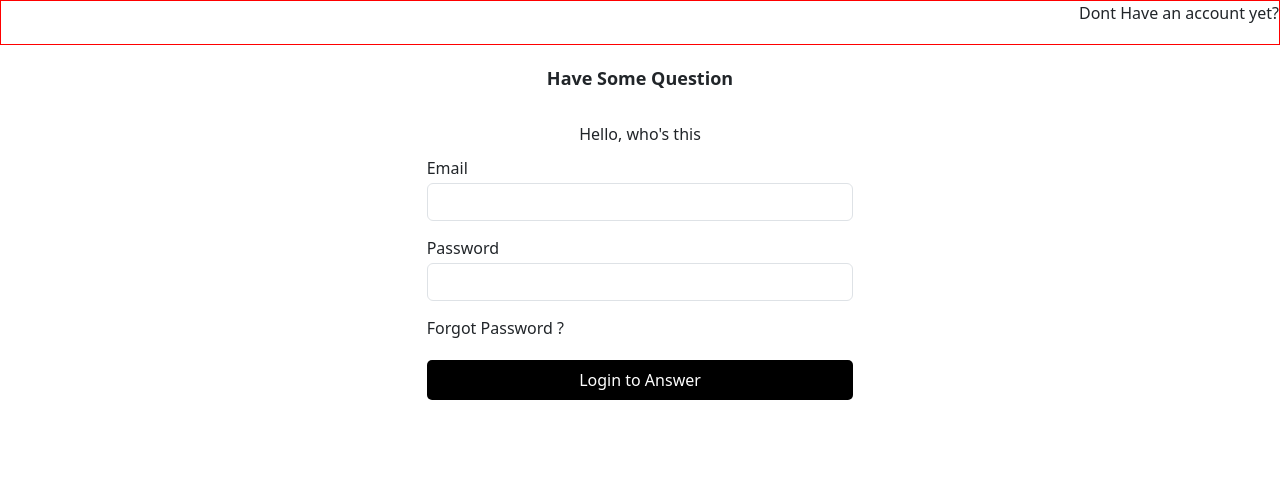
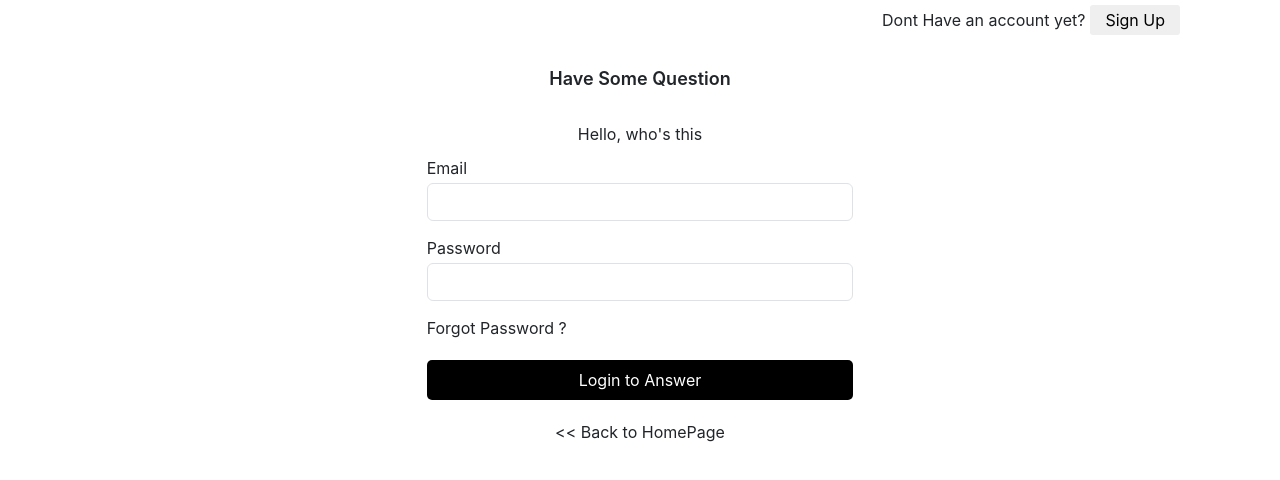
Before and after one commit to Hieu003/Test, a React (Create React App) app: page /login in a window 1280 px wide. Shown: the top 480 px of the page. Built offline with nearby package versions, Linux system fonts and the light colour scheme.

Commit message:
login api

```diff
--- a/src/Components/Auth/Login.js
+++ b/src/Components/Auth/Login.js
@@ -1,18 +1,31 @@
 import { useState } from "react"
 import ".//Login.scss"
+import { Navigate, useNavigate } from "react-router-dom"
+import { postLogin } from "../Service/apiService"
+import { toast } from "react-toastify"
 
 const Login = (props) => {
     const [email, setEmail] = useState("")
     const [password, setPassword] = useState("")
 
+    const navigate = useNavigate();
+    const handleSubmitLogin = async () => {
 
-    const handleSubmitLogin = () => {
-        alert("login")
+        let res = await postLogin(email, password)
+        if (res.data && res.data.EC === 0) {
+            toast.success(res.data.EM)
+            navigate("/")
+        }
+        if (res.data && res.data.EC !== 0) {
+            toast.error(res.data.EM)
+
+        }
     }
     return (
         <div className="login-container">
             <div className="login-header ">
-                Dont Have an account yet?
+                <span>Dont Have an account yet?</span>
+                <button className="btn-signup">Sign Up</button>
             </div>
             <div className="login-title col-4 mx-auto">
                 Have Some Question
@@ -44,7 +57,12 @@ const Login = (props) => {
                     <button className="btn-submit" onClick={() => handleSubmitLogin()}>
                         Login to Answer
                     </button>
+
                 </div>
+                <div className="text-center">
+                    <span className="back" onClick={() => navigate('/')}> &#60;&#60; Back to HomePage</span>
+                </div>
+
             </div>
 
         </div>
--- a/src/Components/Auth/Login.scss
+++ b/src/Components/Auth/Login.scss
@@ -1,8 +1,19 @@
 .login-container {
     .login-header {
+        .btn-signup {
+            padding: 3px 15px;
+            border: none;
+            margin-left: 5px;
+            border-radius: 3px;
+
+            &:hover {
+                background-color: white;
+            }
+        }
+
         height: 45px;
         text-align: right;
-        border: 1px solid red;
+        padding: 5px 100px 0 100px
     }
 
     .login-title {
@@ -29,7 +40,7 @@
         margin-top: 3px;
     }
 
-    button {
+    .btn-submit {
         width: 100%;
         height: 40px;
         border: none;
@@ -38,4 +49,8 @@
         color: white;
         background: black;
     }
+
+    .back {
+        cursor: pointer;
+    }
 }
--- a/src/Components/Service/apiService.js
+++ b/src/Components/Service/apiService.js
@@ -34,4 +34,8 @@ const getUserWithPaginate = (page, limit) => {
     return axios.get(`api/v1/participant?page=${page}&limit=${limit}`)
 }
 
-export { postCreateNewUser, getListUser, putListUser, deleteUser, getUserWithPaginate }
+const postLogin = (email, password) => {
+    return axios.post('api/v1/login', { email, password })
+}
+
+export { postCreateNewUser, getListUser, putListUser, deleteUser, getUserWithPaginate, postLogin }
--- /dev/null
+++ b/src/Layout.js
@@ -0,0 +1,49 @@
+import {
+    BrowserRouter, Routes, Route
+} from 'react-router-dom';
+import { ToastContainer } from 'react-toastify';
+
+import App from './App';
+import User from './Components/User/User';
+import Admin from './Components/Admin/Admin';
+import HomePage from './Components/Home/HomePage';
+import ManageUser from "./Components/Admin/Content/ManageUser"
+import DashBoard from "./Components/Admin/Content/DashBoard"
+import Login from './Components/Auth/Login';
+
+
+
+const Layout = (props) => {
+    return (
+        <>
+            <Routes>
+                <Route path='/' element={<App />} >
+                    <Route index element={<HomePage />} />
+                    <Route path='/users' element={<User />} />
+
+                </Route>
+                <Route path='/admins' element={<Admin />} >
+                    <Route index element={<DashBoard />} />
+                    <Route path='manage-users' element={<ManageUser />} />
+                </Route>
+
+                <Route path='/login' element={<Login />} >
+
+                </Route>
+            </Routes>
+            <ToastContainer
+                position="top-center"
+                autoClose={5000}
+                hideProgressBar={false}
+                newestOnTop={false}
+                closeOnClick
+                rtl={false}
+                pauseOnFocusLoss
+                draggable
+                pauseOnHover
+            />
+        </>
+    )
+}
+
+export default Layout
--- a/src/index.js
+++ b/src/index.js
@@ -1,42 +1,20 @@
 import React from 'react';
 import ReactDOM from 'react-dom/client';
-import App from './App';
 import reportWebVitals from './reportWebVitals';
 import { Provider } from 'react-redux';
 import store from './redux/store';
 import 'bootstrap/dist/css/bootstrap.min.css'
 import {
-  BrowserRouter, Routes, Route
+  BrowserRouter
 } from 'react-router-dom';
-import User from './Components/User/User';
-import Admin from './Components/Admin/Admin';
-import HomePage from './Components/Home/HomePage';
-import ManageUser from "./Components/Admin/Content/ManageUser"
-import DashBoard from "./Components/Admin/Content/DashBoard"
-import Login from './Components/Auth/Login';
+import Layout from './Layout';
 
 
 const root = ReactDOM.createRoot(document.getElementById('root'));
 root.render(
   <Provider store={store}>
     <BrowserRouter>
-      <Routes>
-        <Route path='/' element={<App />} >
-          <Route index element={<HomePage />} />
-          <Route path='/users' element={<User />} />
-
-        </Route>
-        <Route path='/admins' element={<Admin />} >
-          <Route index element={<DashBoard />} />
-          <Route path='manage-users' element={<ManageUser />} />
-        </Route>
-
-        <Route path='/login' element={<Login />} >
-
-        </Route>
-
-
-      </Routes>
+      <Layout></Layout>
     </BrowserRouter>
   </Provider>
 );
```
